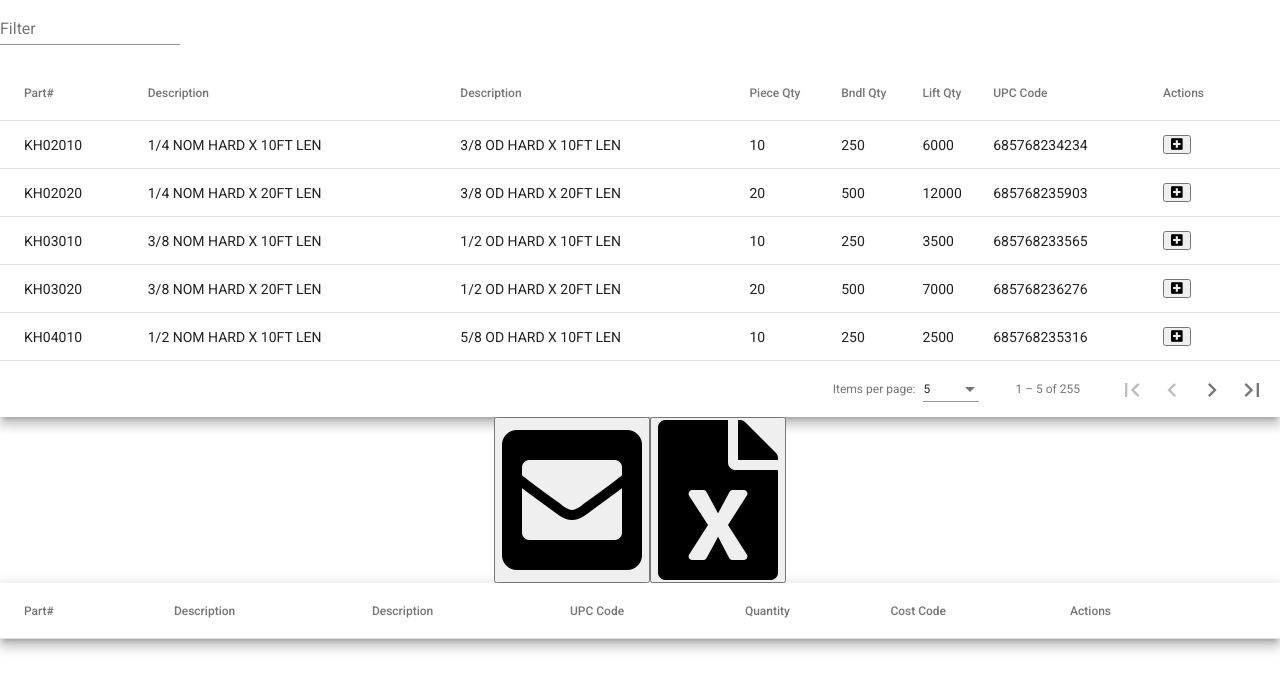
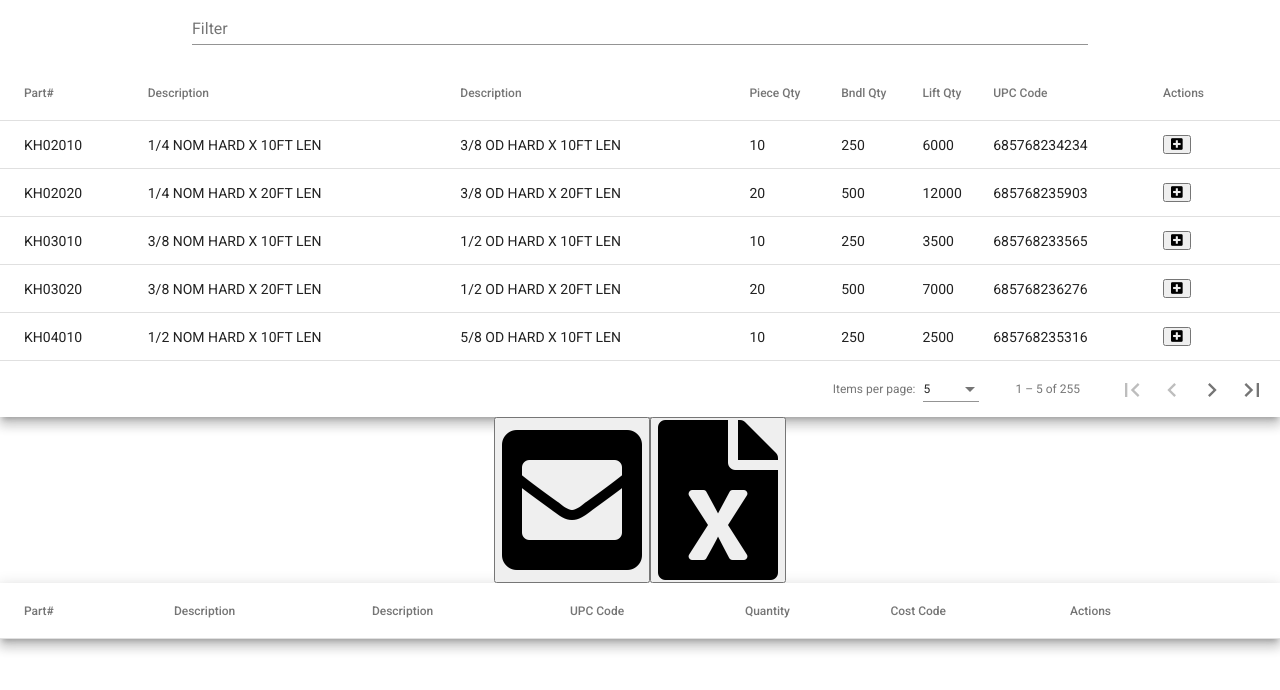
Before and after one commit to bt5e/price-list-email, an Angular app: page / in a window 1280 px wide. Shown: the top 690 px of the page. Built offline with nearby package versions, Linux system fonts and the light colour scheme.

Commit message:
extend and center filter field

```diff
--- a/src/app/items/items.component.css
+++ b/src/app/items/items.component.css
@@ -6,3 +6,7 @@ table {
   display: flex;
   justify-content: center;
 }
+
+.filter-field {
+  width: 70%;
+}
--- a/src/app/items/items.component.html
+++ b/src/app/items/items.component.html
@@ -1,8 +1,10 @@
 <div class="mat-elevation-z8">
 
-  <mat-form-field>
-    <input matInput (keyup)="applyFilter($event.target.value)" placeholder="Filter">
-  </mat-form-field>
+  <div class="center">
+    <mat-form-field class="filter-field">
+      <input matInput (keyup)="applyFilter($event.target.value)" placeholder="Filter">
+    </mat-form-field>
+  </div>
 
   <table mat-table [dataSource]="priceList">
     <ng-container matColumnDef="partNumber">
```
